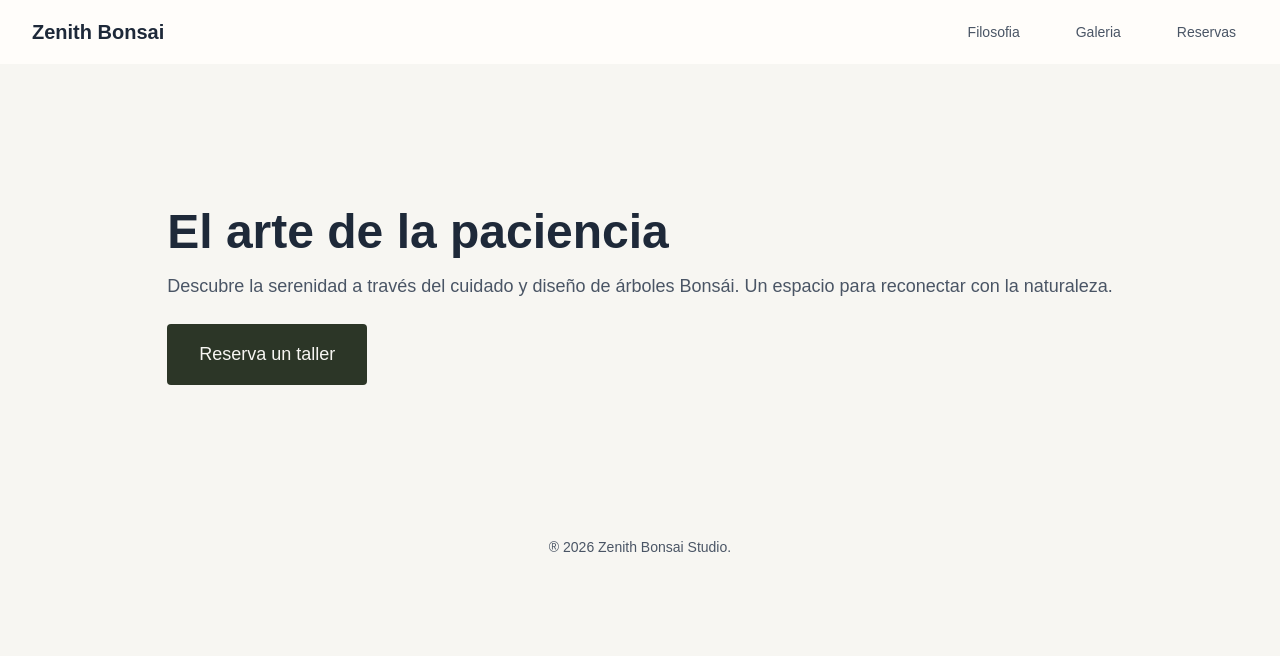
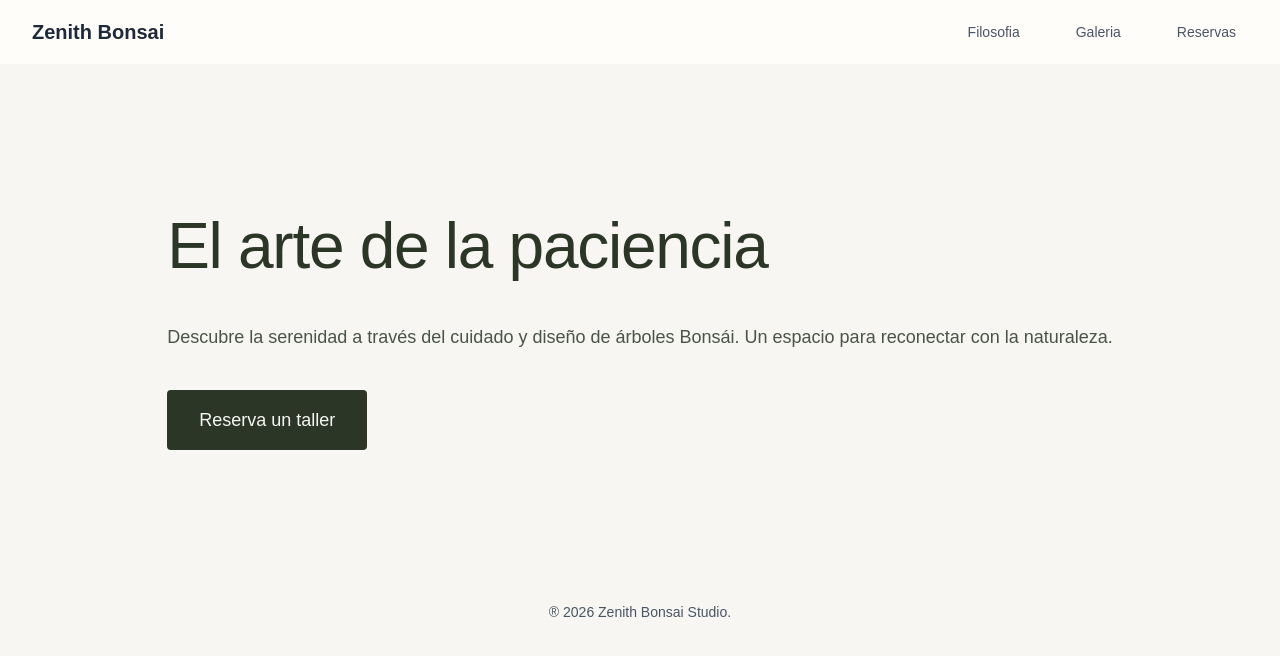
Before and after one commit to HydraDevJR/Momento2_Frontend_II, a React (Vite) app in the folder momento-2/: page / in a window 1280 px wide. Shown: the top 656 px of the page. Built offline with nearby package versions, Linux system fonts and the light colour scheme.

Commit message:
refactor: mejorar estilos tipográficos y espaciado en HeroSection

```diff
--- a/momento-2/src/components/home-page/HeroSection.jsx
+++ b/momento-2/src/components/home-page/HeroSection.jsx
@@ -2,11 +2,11 @@ import Button from './Button';
 
 const HeroSection = () => {
     return (
-        <div className="hero-content flex-1">
-            <h1 className="text-4xl md:text-5xl font-bold text-gray-800 mb-4">
+        <div className="hero-content">
+            <h1 className="font-light text-[clamp(2.5rem,5vw+1rem,4rem)] leading-[1.2] tracking-[-0.02em] text-[#2c3627] mb-[clamp(1.5rem,3vw,2.5rem)]">
                 El arte de la paciencia
             </h1>
-            <p className="text-lg text-gray-600 mb-6">
+            <p className="text-lg text-[#4a5446] mb-[clamp(1.5rem,3vw,3.5rem)]">
                 Descubre la serenidad a través del cuidado y diseño de árboles Bonsái. Un espacio para reconectar con la naturaleza.
             </p>
             <Button to="/pages/booking">Reserva un taller</Button>
```
